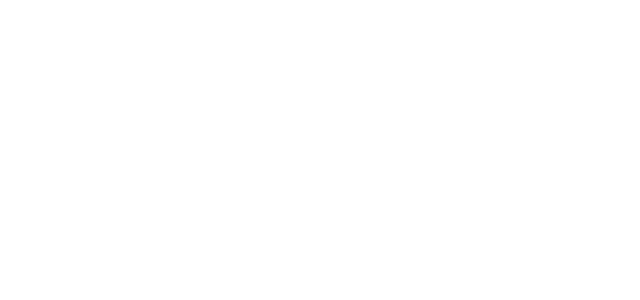
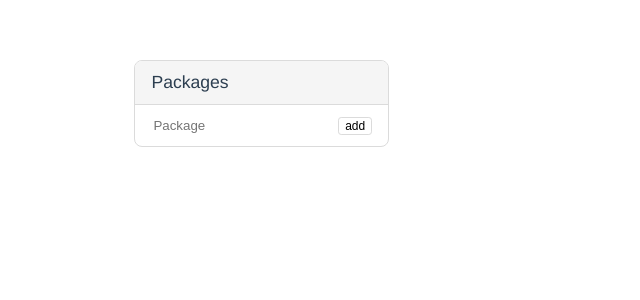
Before and after one commit to Mukundan314/arch-pkgstats-plotter, a Vue app: page / in a window 1280 px wide. Shown: the top 300 px of the page, without its empty margins (0-640 px from the left). Built offline with nearby package versions, Linux system fonts and the light colour scheme.

Commit message:
Create PackageList component

```diff
--- a/src/App.vue
+++ b/src/App.vue
@@ -1,12 +1,21 @@
 <template>
   <div id="app">
+    <package-list v-model="packageNames" />
   </div>
 </template>
 
 <script>
+import PackageList from './components/PackageList.vue';
+
 export default {
   name: 'App',
+  data () {
+    return {
+      packageNames: [],
+    }
+  },
   components: {
+    PackageList,
   },
 };
 </script>
@@ -19,5 +28,7 @@ export default {
   text-align: center;
   color: #2c3e50;
   margin-top: 60px;
+  margin-left: 10%;
+  margin-right: 10%;
 }
 </style>
--- /dev/null
+++ b/src/components/PackageList.vue
@@ -0,0 +1,98 @@
+<template>
+  <div class="package-list">
+    <div class="heading">Packages</div>
+
+    <div v-for="(packageName, idx) in packageNames" :key="packageName" class="package">
+      <span class="package-name">{{ packageName }}</span>
+      <button v-on:click="removePackage(idx)">remove</button>
+    </div>
+
+    <form class="package" v-on:submit.prevent="addPackage">
+      <input v-model="addPackageName" class="package-name" placeholder="Package" />
+      <button>add</button>
+    </form>
+  </div>
+</template>
+
+<script>
+export default {
+  model: {
+    prop: 'packageNames',
+  },
+  props: {
+    packageNames: {
+      type: Array,
+      default: () => [],
+      validator: (value) => (new Set(value)).size === value.length,
+    },
+  },
+  data () {
+    return { addPackageName: "" };
+  },
+  methods: {
+    addPackage() {
+      if (!this.packageNames.includes(this.addPackageName)) {
+        this.$emit('input', [...this.packageNames, this.addPackageName]);
+        this.addPackageName = '';
+      }
+    },
+    removePackage(idx) {
+      this.$emit('input', this.packageNames.filter((_, i) => i != idx));
+    },
+  }
+};
+</script>
+
+<style scoped>
+.package-list {
+  text-align: left;
+
+  width: 25%;
+  min-width: 15rem;
+
+  border: solid 1px #dbdbdb;
+  border-radius: .5rem;
+
+  overflow: hidden;
+}
+
+.heading, .package {
+  padding: .7rem 1rem;
+}
+
+.heading {
+  font-size: 1.1rem;
+  background: #f5f5f5;
+}
+
+.package {
+  display: flex;
+  border-top: solid 1px #dbdbdb;
+  font-size: 0.9rem;
+}
+
+.package-name {
+  overflow: auto;
+}
+
+input {
+  width: 100%;
+  border: 0;
+}
+
+button {
+  background: none;
+
+  margin-left: auto;
+  font-size: .75rem;
+
+  box-shadow: none;
+
+  border: solid 1px #dbdbdb;
+  border-radius: .2rem;
+}
+
+button:hover {
+  border: solid 1px #b5b5b5;
+}
+</style>
```
